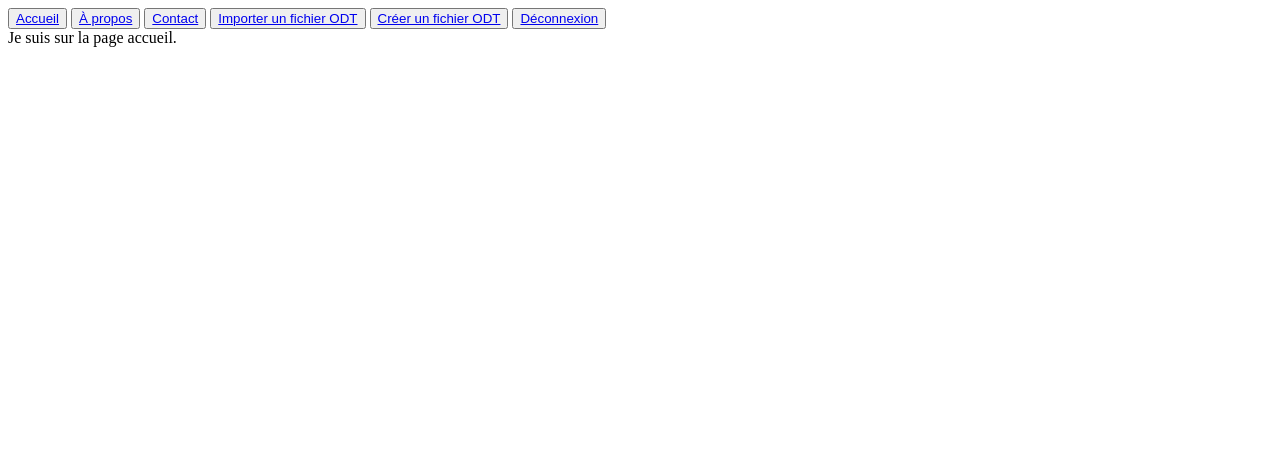
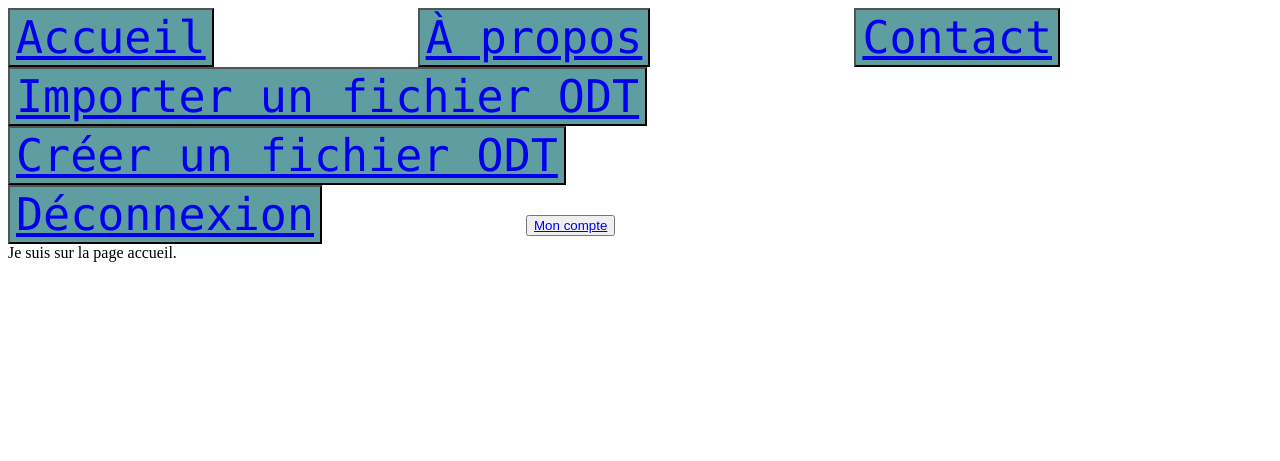
Before and after one commit to SonicShulk100/odtEditorPHP, a PHP site: page / in a window 1280 px wide. Shown: the top 461 px of the page. Run offline with PHP 8.4, Linux system fonts and the light colour scheme; the visitor is signed in with stand-in values (Sample User, id 1).

Commit message:
Modification de header et le footer et un peu de stylisation.

```diff
--- a/styles/styles.css
+++ b/styles/styles.css
@@ -2,13 +2,14 @@
     display: inline-block;
     text-decoration: none;
     background-color:cadetblue;
+    margin-top: 25cm;
 }
 
 footer{
-    margin-top: 20px;
+    margin-top: 50px;
     text-align: center;
     position: fixed;
-    bottom:0;
+    bottom: 0;
     left: 10px;
     right: 10px;
     padding: 5px;
@@ -18,3 +19,13 @@ footer{
     border-width: thick;
     border-color: black;
 }
+
+.button{
+    background-color: cadetblue;
+    font-size: 45px;
+    font-family: Consolas, sans-serif;
+    color: beige;
+    text-decoration: none;
+    display: inline-flex;
+    margin-right: 200px;
+}
--- a/views/bas.php
+++ b/views/bas.php
@@ -1,11 +1,11 @@
 <footer>
     <ul class="present">
         <li>Créé par : Romain MOUROUVIN</li>
-        <li> | </li>
+        <li>|</li>
         <li>Langage : PHP</li>
-        <li> | </li>
+        <li>|</li>
         <li>BTS - SIO 2ème année</li>
-        <li> | </li>
+        <li>|</li>
         <li>Option : SLAM</li>
     </ul>
 </footer>
--- a/views/haut.php
+++ b/views/haut.php
@@ -12,6 +12,7 @@ if(session_status() == PHP_SESSION_NONE){
         <button class="button"><a href="../index.php?action=importer">Importer un fichier ODT</a></button>
         <button class="button"><a href="../index.php?action=créer">Créer un fichier ODT</a></button>
         <button class="button"><a href="../index.php?action=deconnexion">Déconnexion</a></button>
+        <button class="buttin"><a href="../index.php?action=utilisateur">Mon compte</a></button>
     <?php else: ?>
         <button class="button"><a href="../index.php?action=inscription">S'inscrire</a></button>
         <button class="button"><a href="../index.php?action=connecter">Se connecter</a></button>
```
